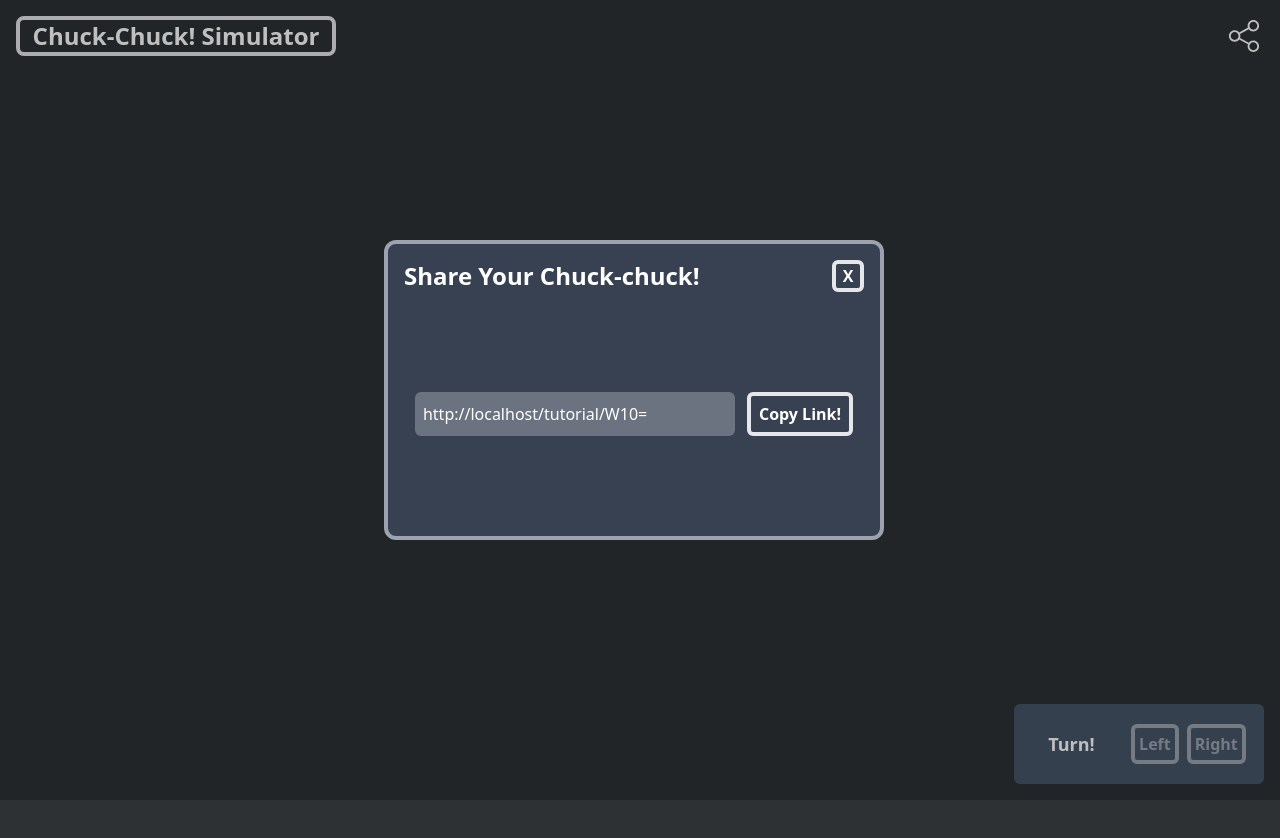
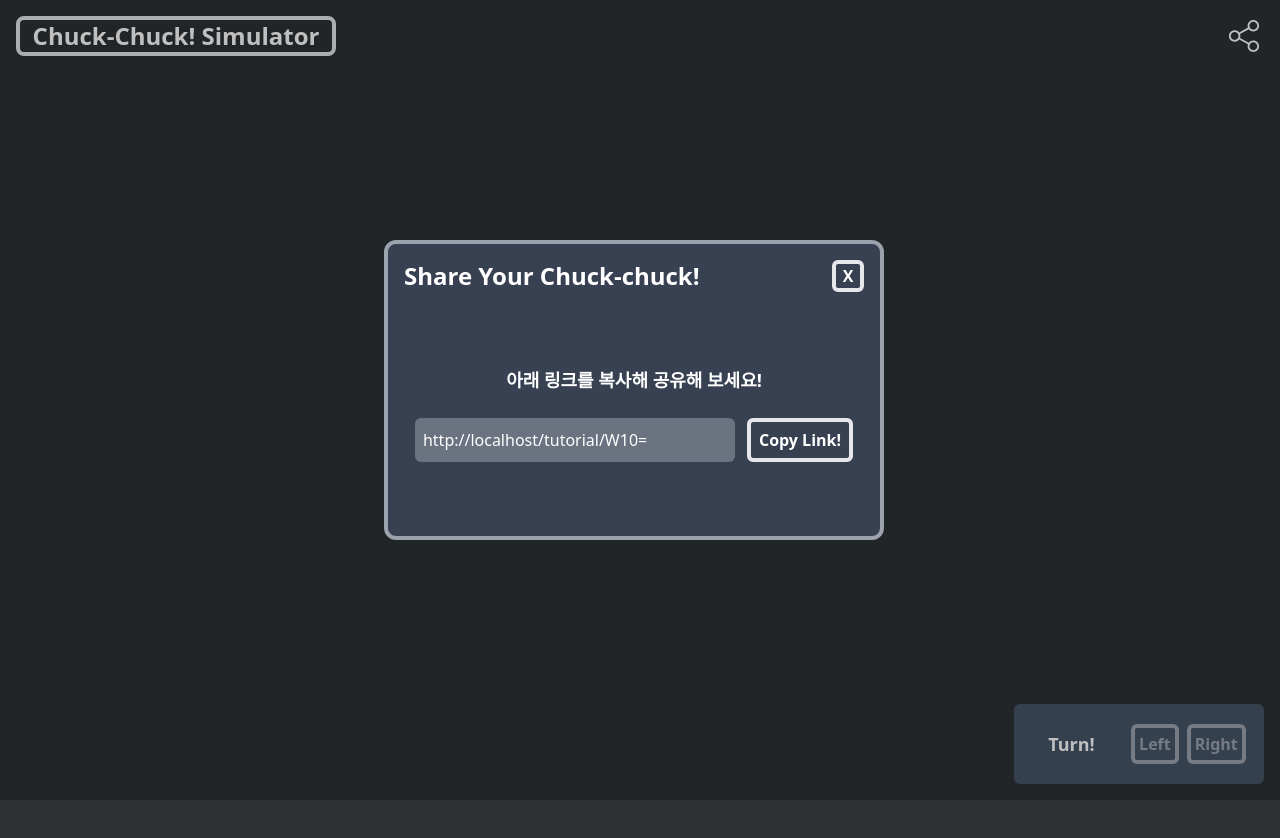
Before and after one commit to The-Chuck-Chuck/The-Chuck, a React (Vite) app: page /tutorial in a window 1280 px wide. Both pictures are taken after a click on the button 1244 px from the left and 36 px from the top of the page. Shown: the top 838 px of the page. Built offline with nearby package versions, Linux system fonts and the light colour scheme.

Commit message:
Design(ShareUrlModal): 안내 문구 추가

```diff
--- a/src/pages/Modal/ShareUrlModal.jsx
+++ b/src/pages/Modal/ShareUrlModal.jsx
@@ -29,7 +29,11 @@ const ShareUrlModal = ({ isOpenedShare, setIsOpenedShare }) => {
       title="Share Your Chuck-chuck!"
       setIsOpened={setIsOpenedShare}
     >
-      <div className="flex gap-3 justify-center items-center w-[100%] h-[100%]">
+      <div className="w-[100%] h-[100%] flex flex-col justify-center items-center gap-6">
+        <p className="text-lg font-semibold">
+          아래 링크를 복사해 공유해 보세요!
+        </p>
+        <div className="flex gap-3 justify-center items-center">
           <input
             type="text"
             ref={dataLinkRef}
@@ -45,6 +49,7 @@ const ShareUrlModal = ({ isOpenedShare, setIsOpenedShare }) => {
             {isCopied ? "copied! ✅" : "Copy Link!"}
           </Button>
         </div>
+      </div>
     </Modal>
   );
 };
```
Lines whose indentation alone changed are shown as unchanged.
